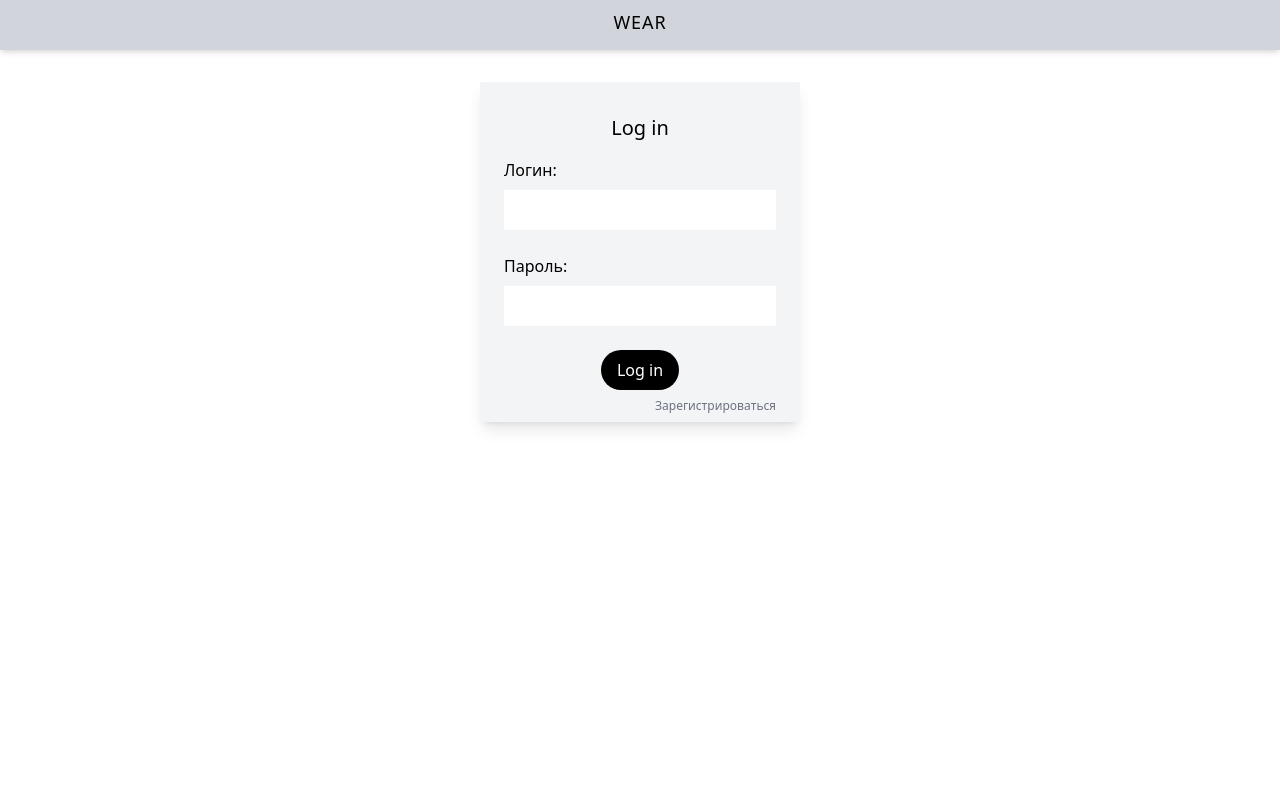
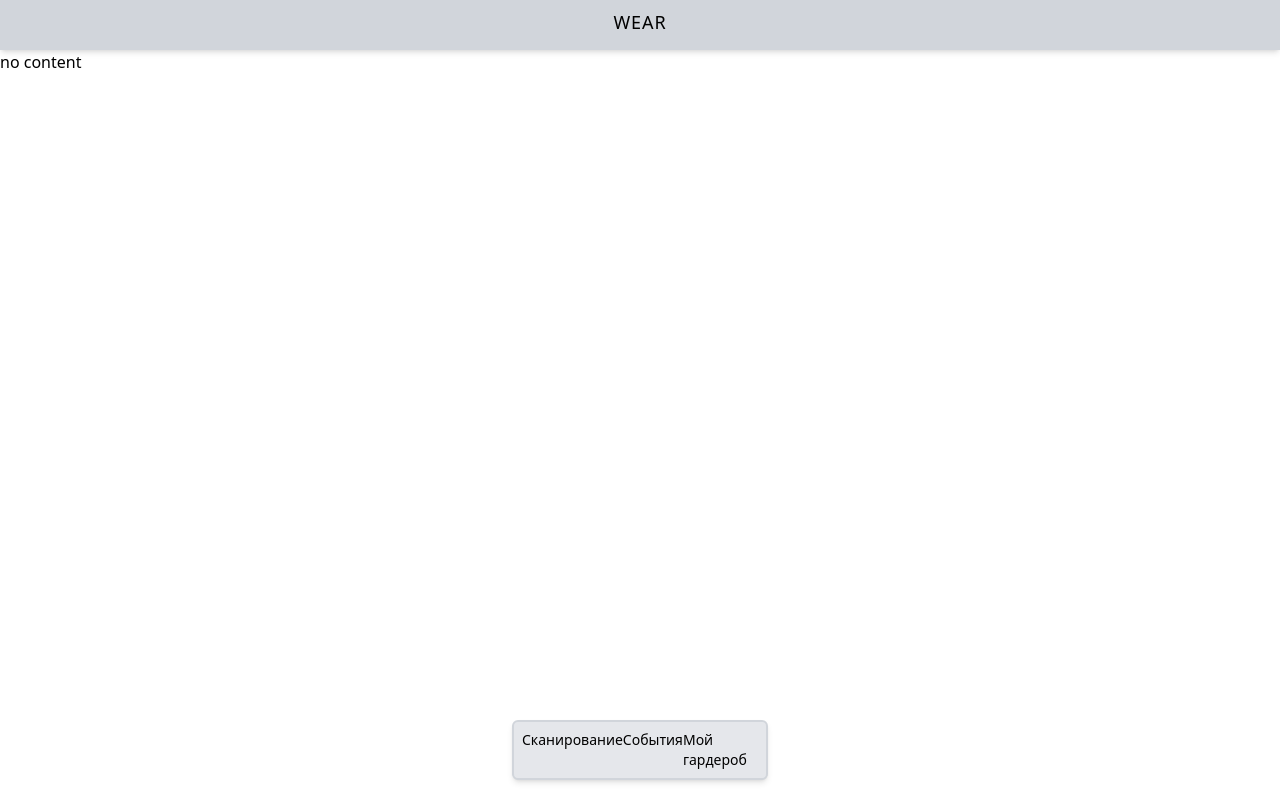
Before and after one commit to LimitEditions/wearo, a React (Create React App) app: page /#/control/requests in a window 1280 px wide. Before the commit this address led to /#/login. Built offline with nearby package versions, Linux system fonts and the light colour scheme; no server answers.

Commit message:
место использования хука useAuth временно перенесено на уровень ниже

```diff
--- a/src/App.tsx
+++ b/src/App.tsx
@@ -1,4 +1,4 @@
-import React, { useEffect, useState } from 'react';
+import React, { useContext, useEffect, useState } from 'react';
 import { Route, Routes } from 'react-router-dom';
 import { Nav } from './Components/common/Nav';
 import { Home } from './pages/Home';
@@ -7,20 +7,17 @@ import { Registration } from './pages/Registration';
 import { Logo } from './Components/common/Logo';
 import { Wardrobe } from './Components/user/Wardrobe';
 import { Profile } from './Components/user/Profile';
-import useAuth from './hooks/useAuth';
+import AuthContext from './context/AuthProvider';
 import { UserType } from './api/data-contracts';
 
 
 function App() {
-  const info = useAuth();
-  const [role, setRole] = useState<UserType | undefined>();
+  const { isAuthenticated } = useContext(AuthContext);
+  const [role, setRole] = useState<UserType>();
 
   useEffect(() => {
-    if (info.isAuthenticated.status) {
-      setRole(info.isAuthenticated.type);
-    };
-  }, [info, setRole]);
-
+    setRole(isAuthenticated.type as UserType);
+  }, [isAuthenticated]);
 
   return (
     <>
@@ -29,7 +26,7 @@ function App() {
         <Route path='/' element={ <Home /> }/>
         <Route path='/login' element={ <Login /> }/>
         <Route path='/registration' element={ <Registration /> }/>
-        <Route path='/wardrobe' element={ <Wardrobe isAuthenticated={ info.isAuthenticated }/> }>
+        <Route path='/wardrobe' element={ <Wardrobe /> }>
           <Route index element={<div>Welcome to the Wardrobe!</div>} /> {/* Отображается, когда нет других совпадений */}
           <Route path='profile' >
             <Route index element={ <Profile/> } />
@@ -40,7 +37,7 @@ function App() {
         </Route>
         <Route path='/*' element="no content"/> {/*Обработка ошибочных запросов */}
       </Routes>
-      <Nav type={ role }/>
+      <Nav type={ role as UserType}/>
     </>
   );
 };
--- a/src/Components/common/Nav.tsx
+++ b/src/Components/common/Nav.tsx
@@ -7,13 +7,13 @@ import { navContent } from '../../utils/navContent';
 import { INavItem } from '../../types/NavContentType';
 
 
-export const Nav: React.FC<{type: UserType | undefined}> = ({ type }) => {
+export const Nav: React.FC<{ type: UserType }> = ({ type }) => {
   const location = useLocation();
   const [showNav, setShowNav] = useState<boolean>(true);
   const [data, setData] = useState<INavItem[]>([]);
 
   useEffect(() => {
-    setShowNav(true)
+    setShowNav(true);
     if (type === 'Admin' || type === 'SuperAdmin') {
       setData(navContent.Admin);
     } else if (type === 'BrandAdmin' || type === 'BrandSeller') {
@@ -22,7 +22,7 @@ export const Nav: React.FC<{type: UserType | undefined}> = ({ type }) => {
       setData(navContent.User);
     };
 
-    if (location.pathname === '/login') {
+    if (location.pathname === '/login' || location.pathname === '/registration') {
       setShowNav(false);
     };
   }, [type, data, setData, location]);
--- a/src/Components/user/Wardrobe.tsx
+++ b/src/Components/user/Wardrobe.tsx
@@ -1,12 +1,14 @@
 import React from 'react'
 import { Outlet } from 'react-router-dom'
-import { IAuthMeList } from '../../types/interfaces/ApiResponses/IAuthMeList';
+import useAuth from '../../hooks/useAuth';
 
 
-export const Wardrobe: React.FC<{ isAuthenticated: IAuthMeList }> = ({ isAuthenticated }) => {
+export const Wardrobe: React.FC = () => {
+  const info = useAuth();
+
   return (
     <>
-      <Outlet context={ isAuthenticated }/> {/* Место для рендера дочерних компонентов */}
+      <Outlet context={ info }/> {/* Место для рендера дочерних компонентов */}
     </>
   );
 };
--- a/src/hooks/useAuth.tsx
+++ b/src/hooks/useAuth.tsx
@@ -38,7 +38,7 @@ const useAuth = () => {
     headers: {Authorization: `Bearer ${token}`}
   };
 
-  const [data, isLoading, error] = useApi(endPoint, params, {}, shouldReq);
+  const [data, , error] = useApi(endPoint, params, {}, shouldReq);
 
   useEffect(() => {
     if (data || error) {
@@ -61,7 +61,7 @@ const useAuth = () => {
 
   }, [data, error, shouldRefresh, setShouldReq, setAuth, navigate])
 
-  return {isAuthenticated, isLoading};
+  return isAuthenticated;
 };
 
 export default useAuth;
```
